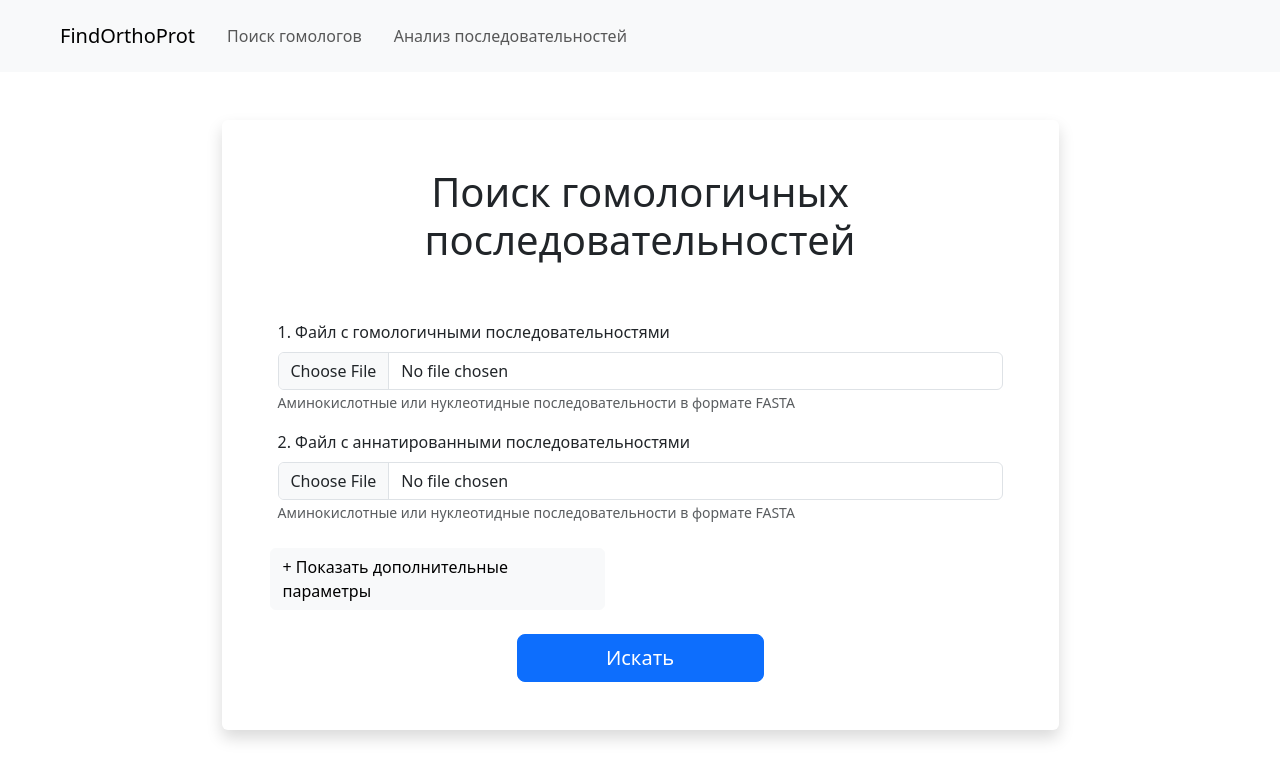
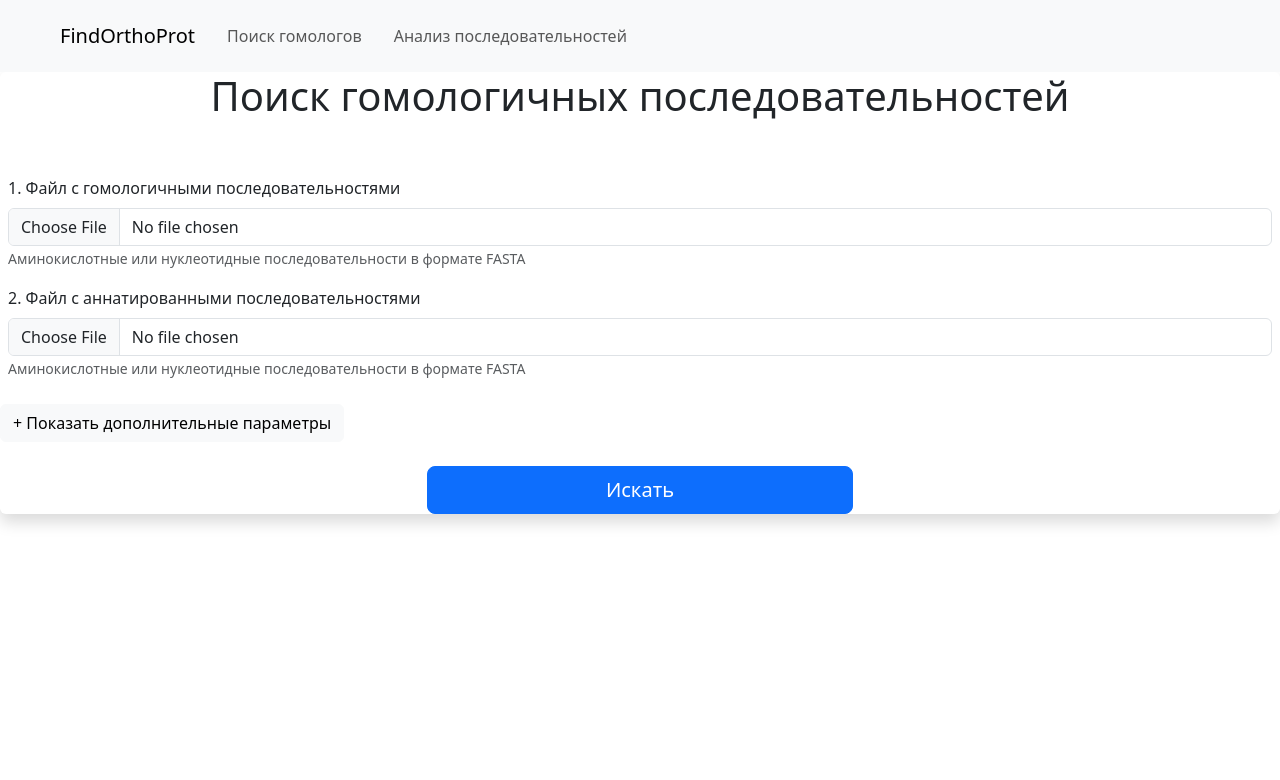
Before and after one commit to VespaV/FindOrthoProt, a Django app: page / in a window 1280 px wide. Shown: the top 780 px of the page. Run offline with Django 4.2, Linux system fonts and the light colour scheme; parts of the project's set-up code (start-up, migrations or seed data) failed here and were passed over; some libraries are stand-ins or nearby versions.

Commit message:
mobile fix

```diff
--- a/homologous_sequence/templates/homologous_sequence.html
+++ b/homologous_sequence/templates/homologous_sequence.html
@@ -1,8 +1,8 @@
 
 	{% extends 'base.html' %}
 	{% block content %}
-	<main class="container-sm">
-		<div class="mx-auto mt-5 mb-5 p-5 w-75 shadow rounded">
+	<main>
+		<div class="mx-auto main-container shadow rounded">
 			<div>
 				<h1 class="mx-auto col-12 pb-4 text-center">Поиск гомологичных последовательностей</h1>
 			</div>
@@ -11,7 +11,7 @@
 				<!-- <input type="hidden" name="sequences_type" id="id_sequences_type" value="none_type" class="form-control"> -->
 				{% for input in form %}
 				{% if input.name == 'selected_sequences_count' %}
-				<button type="button" class="btn btn-light mt-3" style="width: 335px; text-align: left;" data-bs-toggle="collapse" data-bs-target="#additionalContent" aria-expanded="false" aria-controls="additionalContent">
+				<button type="button" class="btn btn-light mt-3" style="text-align: left;" data-bs-toggle="collapse" data-bs-target="#additionalContent" aria-expanded="false" aria-controls="additionalContent">
 					+ Показать дополнительные параметры
 				</button>
 
--- a/homologous_sequence/templates/success_template.html
+++ b/homologous_sequence/templates/success_template.html
@@ -5,8 +5,8 @@
     <script src="https://unpkg.com/tabulator-tables@4.9.3/dist/js/tabulator.min.js"></script>
 
 	{% load static %}
-    <main class="rcontainer">
-        <div class="mx-auto h-100 mt-5 mb-5 p-5 w-75 shadow rounded">
+    <main class="">
+        <div class="mx-auto main-container shadow rounded">
             <div>
 				<h1 class="mx-auto col-12 pb-4 text-center">Результаты поиска</h1>
 			</div>
--- a/sequence_analysis/templates/form_analysis.html
+++ b/sequence_analysis/templates/form_analysis.html
@@ -1,7 +1,7 @@
 {% extends 'base.html' %}
 {% block content %}
-    <main class="container-sm">
-        <div class="mx-auto mt-5 mb-5 p-5 w-75 shadow rounded">
+    <main class="">
+        <div class="mx-auto main-container shadow rounded">
 			<div>
 				<h1 class="mx-auto col-12 pb-4 text-center">Анализ предсказанный последовательностей</h1>
 			</div>
--- a/sequence_analysis/templates/success_analysis.html
+++ b/sequence_analysis/templates/success_analysis.html
@@ -2,7 +2,7 @@
 {% block content %}
  {% load static %}
     <main class="rcontainer">
-        <div class="mx-auto h-100 mt-5 mb-5 p-5 w-75 shadow rounded" id="mainDiv">
+        <div class="mx-auto main-container shadow rounded" id="mainDiv">
             <div>
 				<h1 class="mx-auto col-12 pb-4 text-center">Результаты анализа</h1>
 			</div>
--- a/templates/base.html
+++ b/templates/base.html
@@ -4,6 +4,7 @@
 	<meta charset="UTF-8">
 	<meta name="viewport" content="width=device-width, initial-scale=1.0">
 	<title>Поиск ортологичных последовательностей</title>
+    <link rel="stylesheet" type="text/css" href="/static/styles/main.css" />
 	{% load bootstrap5 %}
     {% bootstrap_css %}
     {% bootstrap_javascript %}
--- a/templates/navbar.html
+++ b/templates/navbar.html
@@ -1,6 +1,6 @@
 <nav class="navbar navbar-expand-lg navbar-light bg-light">
     <div class="container-fluid">
-      <a class="navbar-brand ms-lg-5">FindOrthoProt</a>
+      <a href="/" class="navbar-brand ms-lg-5">FindOrthoProt</a>
       <button class="navbar-toggler" type="button" data-bs-toggle="collapse" data-bs-target="#navbarSupportedContent" aria-controls="navbarSupportedContent" aria-expanded="false" aria-label="Toggle navigation">
         <span class="navbar-toggler-icon"></span>
       </button>
```
